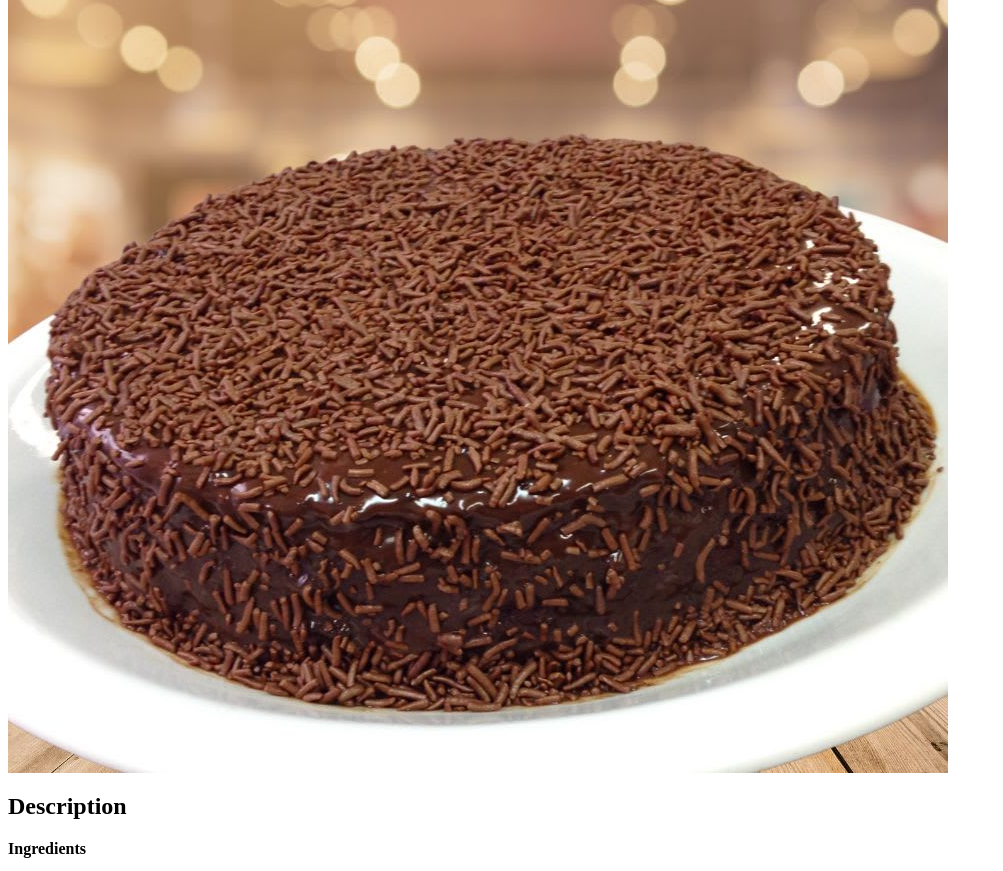
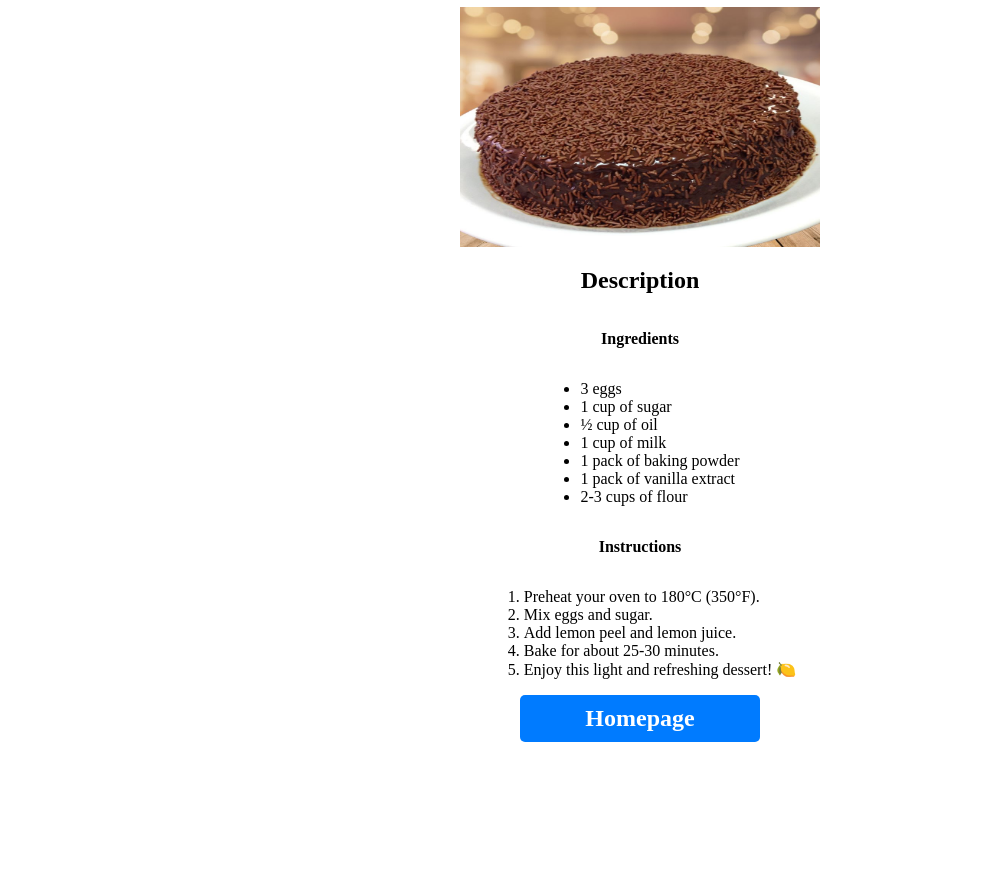
Before and after one commit to lincolntaranto/-HTML-CSS-recipes, a plain HTML site: page recipes/cake.html in a window 1280 px wide. Shown: the part 81-952 px from the top of the page, without its empty margins (0-1003 px from the left). After the commit the page ends 831 px from the top, so only its background shows below. Drawn offline with Linux system fonts and the light colour scheme.

Commit message:
Improvement in CSS and creation of the brownie.css

```diff
--- /dev/null
+++ b/recipes/brownie.css
@@ -0,0 +1,4 @@
+a{
+    text-decoration: none;
+    font-size: 34px;
+}
--- a/recipes/cake.html
+++ b/recipes/cake.html
@@ -1,6 +1,10 @@
 <link rel="stylesheet" href="cakeStyles.css">
+<div class="top">
 <h1>Chocolate Cake</h1>
 <img src="cake.jpg" alt="Chocolate cake">
+</div>
+
+<div class="content">
 <h2>Description</h2>
 <p><strong>Ingredients</strong></p>
 <ul>
@@ -20,5 +24,7 @@
     <li>Bake for about 25-30 minutes.</li>
     <li>Enjoy this light and refreshing dessert! 🍋</li>
 </ol>
-
+</div>
+<div class="button">
 <a href="../index.html"><strong>Homepage</strong> </a>
+</div>
--- a/recipes/cakeStyles.css
+++ b/recipes/cakeStyles.css
@@ -1,13 +1,24 @@
-a{
-    text-decoration: none;
-    font-size: 34px;
-}
-ul > li {
-    font-style: italic;
-    font-weight: bold;
+.top, .content, .button{
+  display: flex;
+  flex-direction: column;
+  justify-content: center;
+  align-items: center;
 }
 
-ol > li {
-    font-style: oblique;
+a{
+    padding: 10px 20px;
     font-size: 24px;
+    color: #fff;
+    background-color: #007BFF;
+    border: none;
+    border-radius: 5px;
+    text-decoration: none;
+    transition: background-color 0.3s, transform 0.3s;
+    width: 200px;
+    text-align: center;
 }
+
+img{
+    width: 360px;
+    height: 240px;
+}
```
Also changed, not shown: recipes/brownie.html (+1 -0 lines).
